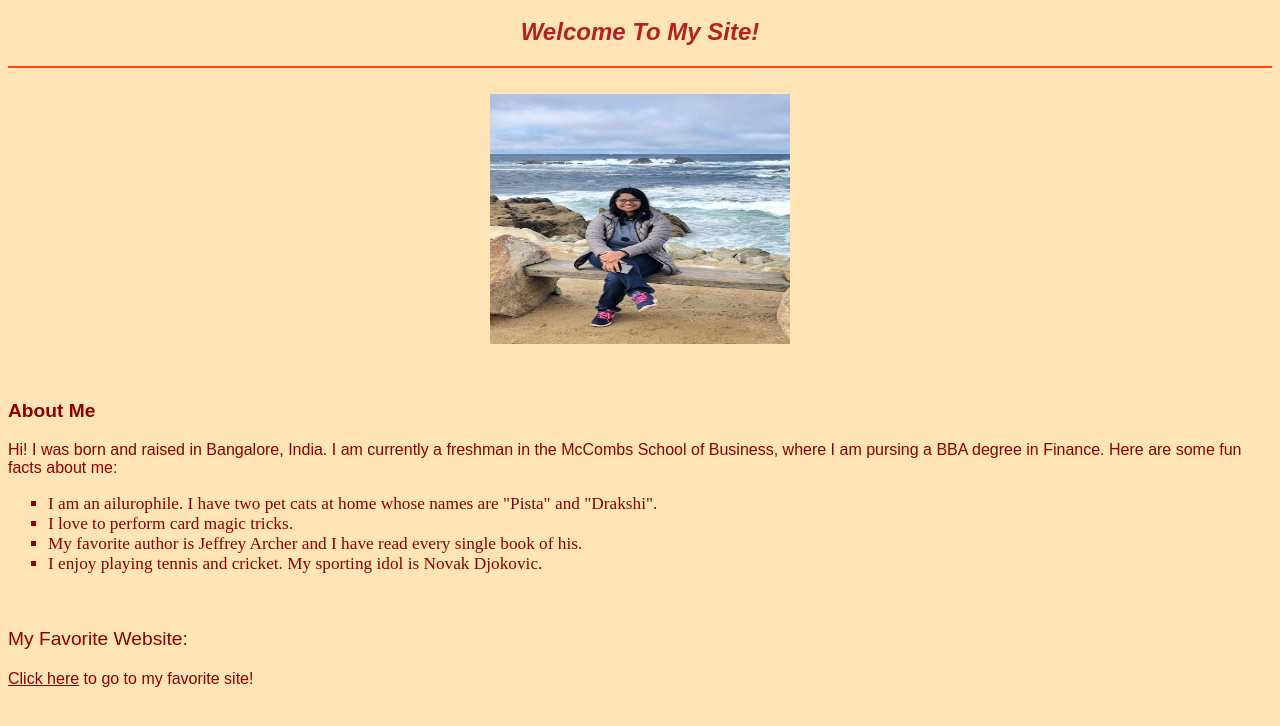
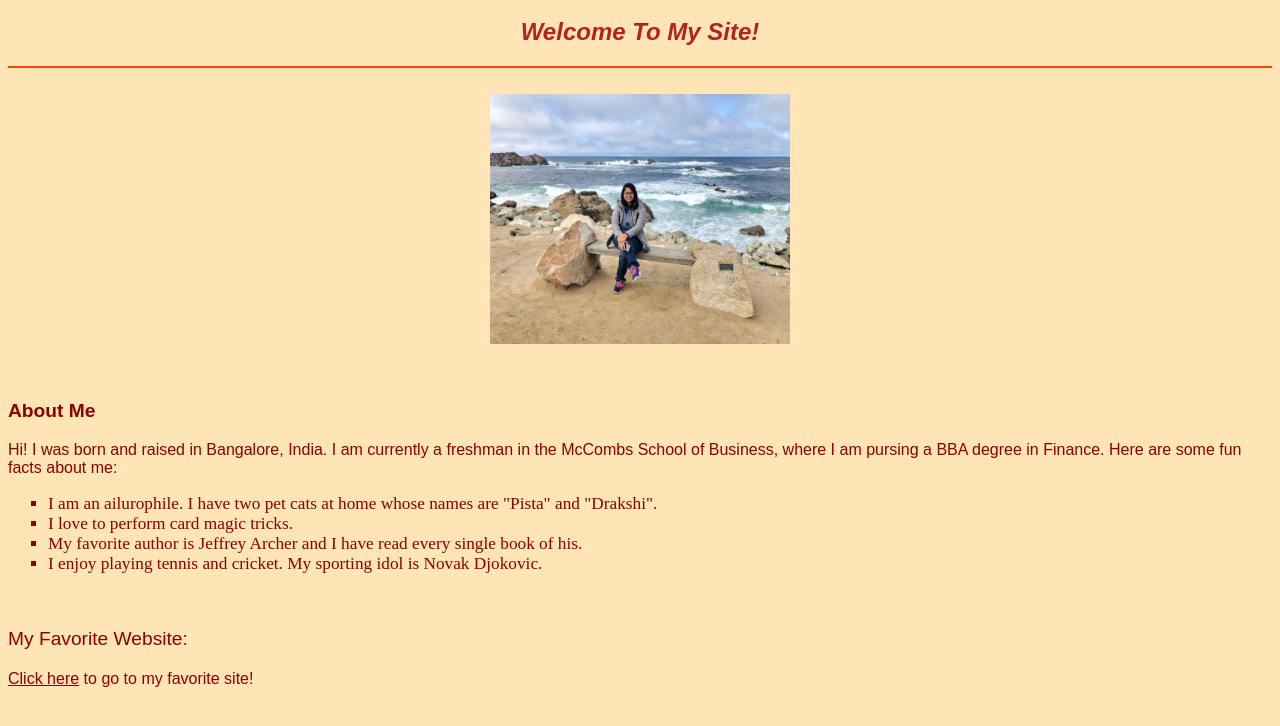
Before and after one commit to medharao/medharao.github.io, a plain HTML site: page index.html in a window 1280 px wide. Shown: the part 48-774 px from the top of the page. Drawn offline with Linux system fonts and the light colour scheme.

Commit message:
Update index.html

```diff
--- a/index.html
+++ b/index.html
@@ -41,7 +41,7 @@ a {
 <hr color="orangered">
 
 <br>
-<center><img src="Medha - Photo.jpg" width="300" height="250" align="BOTTOM" /></center>
+<center><img src="Photo of Me.jpg" width="300" height="250" align="BOTTOM" /></center>
 
 <br><br>
 <p style="font-size:120%;"> <b>About Me </b></p>
```
